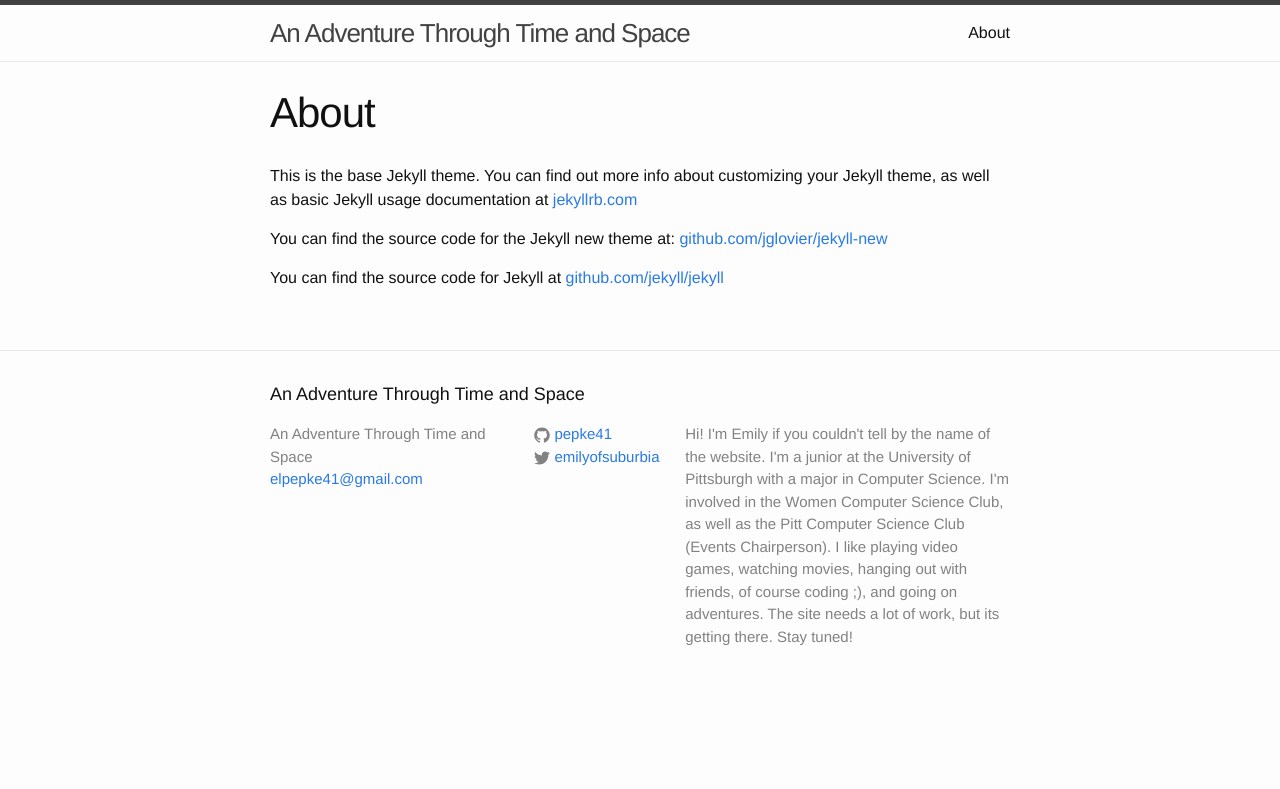
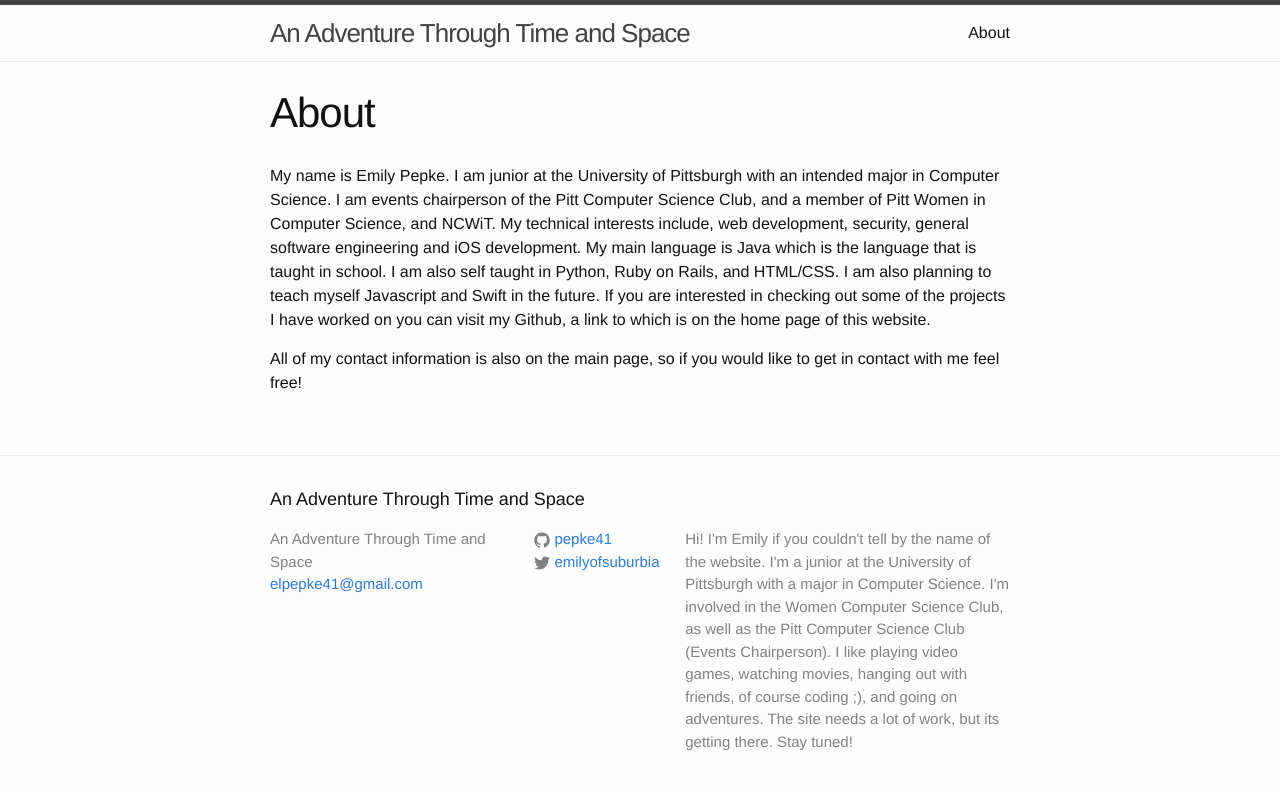
Before and after one commit to pepke41/website, a Jekyll site: the page built from about.md, in a window 1280 px wide. Shown: the top 789 px of the page. Built offline with Jekyll 4.4.1, drawn with Linux system fonts in a browser that asks for light colours.

Commit message:
edited about page

```diff
--- a/about.md
+++ b/about.md
@@ -4,8 +4,6 @@ title: About
 permalink: /about/
 ---
 
-This is the base Jekyll theme. You can find out more info about customizing your Jekyll theme, as well as basic Jekyll usage documentation at [jekyllrb.com](http://jekyllrb.com/)
+My name is Emily Pepke. I am junior at the University of Pittsburgh with an intended major in Computer Science. I am events chairperson of the Pitt Computer Science Club, and a member of Pitt Women in Computer Science, and NCWiT. My technical interests include, web development, security, general software engineering and iOS development. My main language is Java which is the language that is taught in school. I am also self taught in Python, Ruby on Rails, and HTML/CSS. I am also planning to teach myself Javascript and Swift in the future. If you are interested in checking out some of the projects I have worked on you can visit my Github, a link to which is on the home page of this website.
 
-You can find the source code for the Jekyll new theme at: [github.com/jglovier/jekyll-new](https://github.com/jglovier/jekyll-new)
-
-You can find the source code for Jekyll at [github.com/jekyll/jekyll](https://github.com/jekyll/jekyll)
+All of my contact information is also on the main page, so if you would like to get in contact with me feel free!
```
Also changed, not shown: 1 other file.
